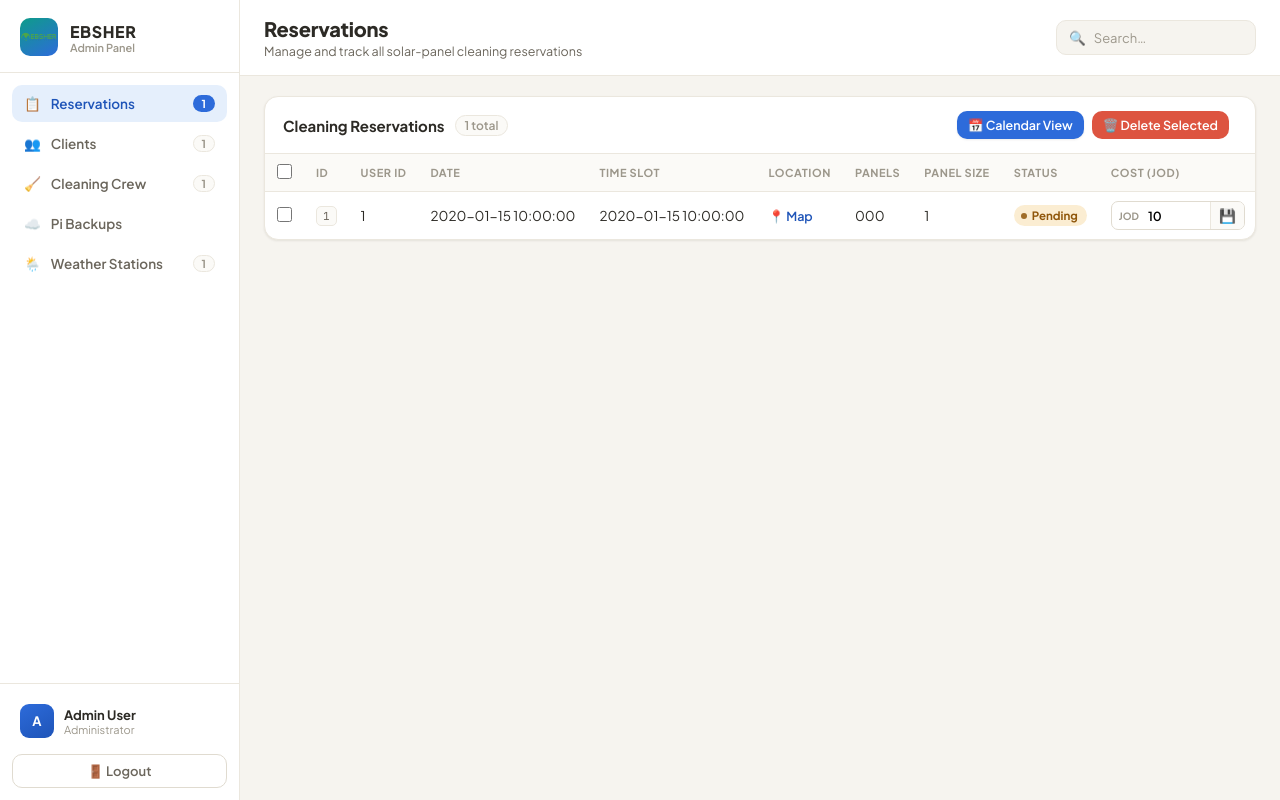
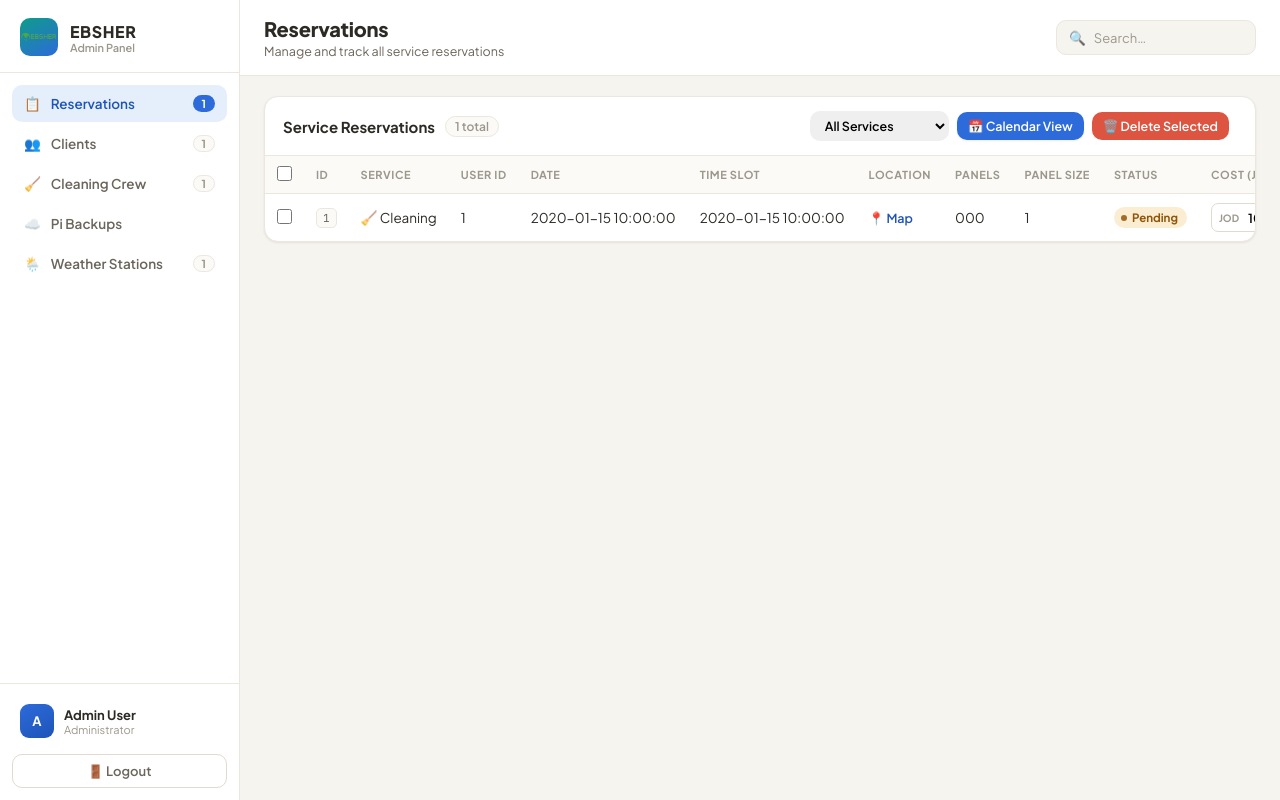
Before and after one commit to key1993/cleaning-reservation, a Flask app: page /admin in a window 1280 px wide. Run offline with Flask 3, Linux system fonts and the light colour scheme; the visitor is signed in with stand-in values (Sample User, id 1); a database or web service that is not in the repository returns one stand-in record (values such as "Sample title"); data that the repository does not hold is empty.

Commit message:
Update admin.html

```diff
--- a/templates/admin.html
+++ b/templates/admin.html
@@ -397,7 +397,7 @@
         <header class="topbar">
             <div>
                 <div class="topbar-title" id="topbar-title">Reservations</div>
-                <div class="topbar-sub" id="topbar-sub">Manage and track all solar-panel cleaning reservations</div>
+                <div class="topbar-sub" id="topbar-sub">Manage and track all service reservations</div>
             </div>
             <div class="topbar-right">
                 <div class="searchbox">
@@ -414,10 +414,16 @@
                 <div class="card">
                     <div class="card-bar">
                         <div class="card-bar-left">
-                            <div class="card-title">Cleaning Reservations</div>
+                            <div class="card-title">Service Reservations</div>
                             <span class="card-count">{{ reservations|length }} total</span>
                         </div>
                         <div class="card-bar-right">
+                            <select id="serviceFilter" class="btn btn-sm" onchange="filterReservationsByService(this.value)" style="cursor:pointer">
+                                <option value="">All Services</option>
+                                <option value="cleaning">🧹 Cleaning</option>
+                                <option value="maintenance_inspection">🔧 Maintenance</option>
+                                <option value="wifi_setup">📶 Wi-Fi Setup</option>
+                            </select>
                             <button class="btn btn-primary btn-sm" onclick="showCalendarView()">📅 Calendar View</button>
                             <button class="btn btn-danger btn-sm" onclick="deleteSelectedReservations()">🗑️ Delete Selected</button>
                             <span id="selectedReservationsCount" class="selected-count"></span>
@@ -429,6 +435,7 @@
                                 <tr>
                                     <th style="width:36px"><input type="checkbox" id="selectAllReservations" onchange="toggleSelectAllReservations(this)"></th>
                                     <th>ID</th>
+                                    <th>Service</th>
                                     <th>User ID</th>
                                     <th>Date</th>
                                     <th>Time Slot</th>
@@ -443,9 +450,16 @@
                             </thead>
                             <tbody>
                                 {% for r in reservations %}
-                                <tr>
+                                <tr data-service="{{ r.get('service_type', 'cleaning') }}">
                                     <td><input type="checkbox" class="reservation-checkbox" value="{{ r._id }}" onchange="updateSelectedReservationsCount()"></td>
                                     <td><span class="id-chip">{{ r._id }}</span></td>
+                                    <td>
+                                        {% set service_type = r.get('service_type', 'cleaning') %}
+                                        {% if service_type == 'maintenance_inspection' %}🔧 Maintenance
+                                        {% elif service_type == 'wifi_setup' %}📶 Wi-Fi Setup
+                                        {% else %}🧹 Cleaning
+                                        {% endif %}
+                                    </td>
                                     <td>{{ r.user_id }}</td>
                                     <td>{{ r.date }}</td>
                                     <td>{{ r.time_slot }}</td>
@@ -1038,7 +1052,7 @@
     const _allClients = [{% for c in clients %}{"id":"{{ c._id }}","name":{{ c.full_name|tojson }},"account_number":{{ (c.get('account_number') or '')|tojson }}},{% endfor %}];
 
     const TOPBAR_META = {
-        reservations: { t: 'Reservations', s: 'Manage and track all solar-panel cleaning reservations' },
+        reservations: { t: 'Reservations', s: 'Manage and track all service reservations' },
         clients:       { t: 'Clients',       s: 'Registered customers, systems and subscriptions' },
         cleaning_crew: { t: 'Cleaning Crew', s: 'Crew members who perform the cleanings' },
         pi_backups:    { t: 'Pi Backups',    s: 'Encrypted platform snapshots pushed from Pi devices' },
@@ -1253,6 +1267,13 @@
         const lq = q.toLowerCase();
         rows.forEach(row => {
             row.style.display = (!lq || row.textContent.toLowerCase().includes(lq)) ? '' : 'none';
+        });
+    }
+
+    function filterReservationsByService(serviceType) {
+        const rows = document.querySelectorAll('#reservations tbody tr');
+        rows.forEach(row => {
+            row.style.display = (!serviceType || row.dataset.service === serviceType) ? '' : 'none';
         });
     }
 
```
